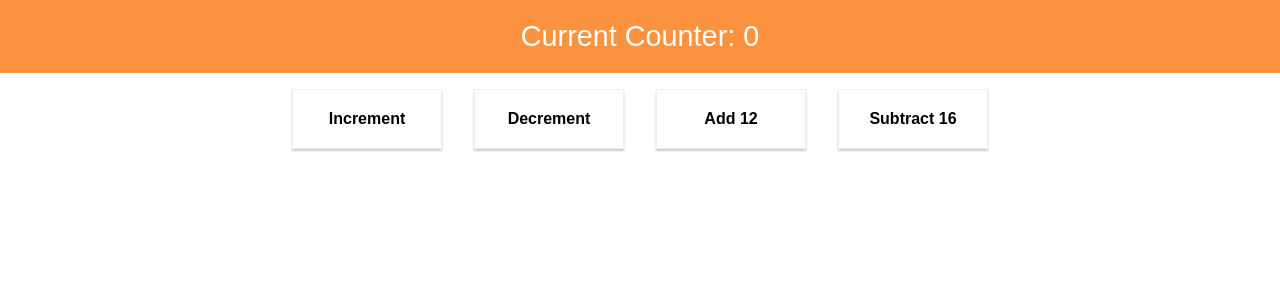
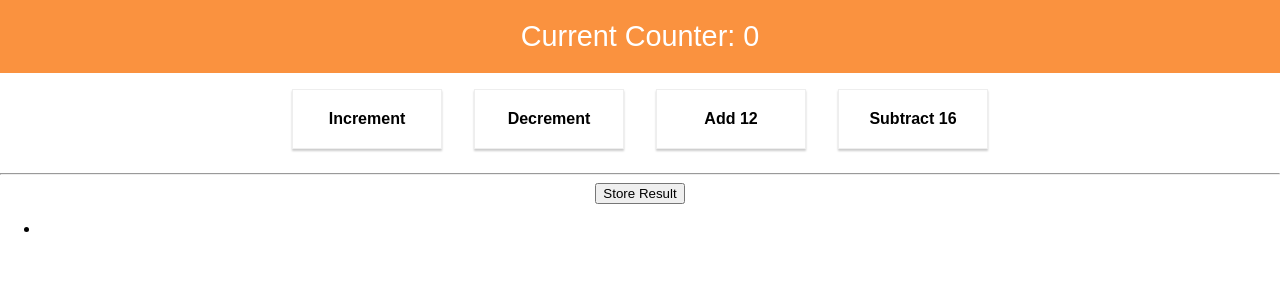
Before and after one commit to codershona/counter-react, a React (Create React App) app: page / in a window 1280 px wide. Shown: the top 300 px of the page. Built offline with nearby package versions, Linux system fonts and the light colour scheme.

Commit message:
Updating State Immutably : method 1

```diff
--- a/src/containers/Counter/Counter.js
+++ b/src/containers/Counter/Counter.js
@@ -34,6 +34,15 @@
     <CounterControl label="Decrement" clicked={this.props.onDecrementCounter}  />
     <CounterControl label="Add 12" clicked={this.props.onAddCounter}   />
     <CounterControl label="Subtract 16" clicked={this.props.onSubtractCounter} />
+
+     <hr />
+
+     <button onClick={this.props.onStoreResult}>Store Result</button>
+
+      <ul>
+        <li onClick={this.props.onDeleteResult}></li>
+      </ul>
+
             </div>
         );
     }
@@ -53,7 +62,10 @@
         onIncrementCounter: () => dispatch({type: 'INCREMENT'}),
         onDecrementCounter: () => dispatch({type: 'DECREMENT'}),
         onAddCounter: () => dispatch({type: 'ADD', val: 12}),
-        onSubtractCounter: () => dispatch({type: 'SUBTRACT', val: 16})
+        onSubtractCounter: () => dispatch({type: 'SUBTRACT', val: 16}),
+        onStoreResult: () => dispatch({type: 'STORE_RESULT'}),
+        onDeleteResult: () => dispatch({type: 'DELETE_RESULT'})
+
 
 
     };
--- a/src/store/reducer.js
+++ b/src/store/reducer.js
@@ -1,6 +1,7 @@
 const initialState = {
-	counter: 0
-}
+	counter: 0,
+	results: []
+};
 
 
 const reducer = (state = initialState, action) => {
```
